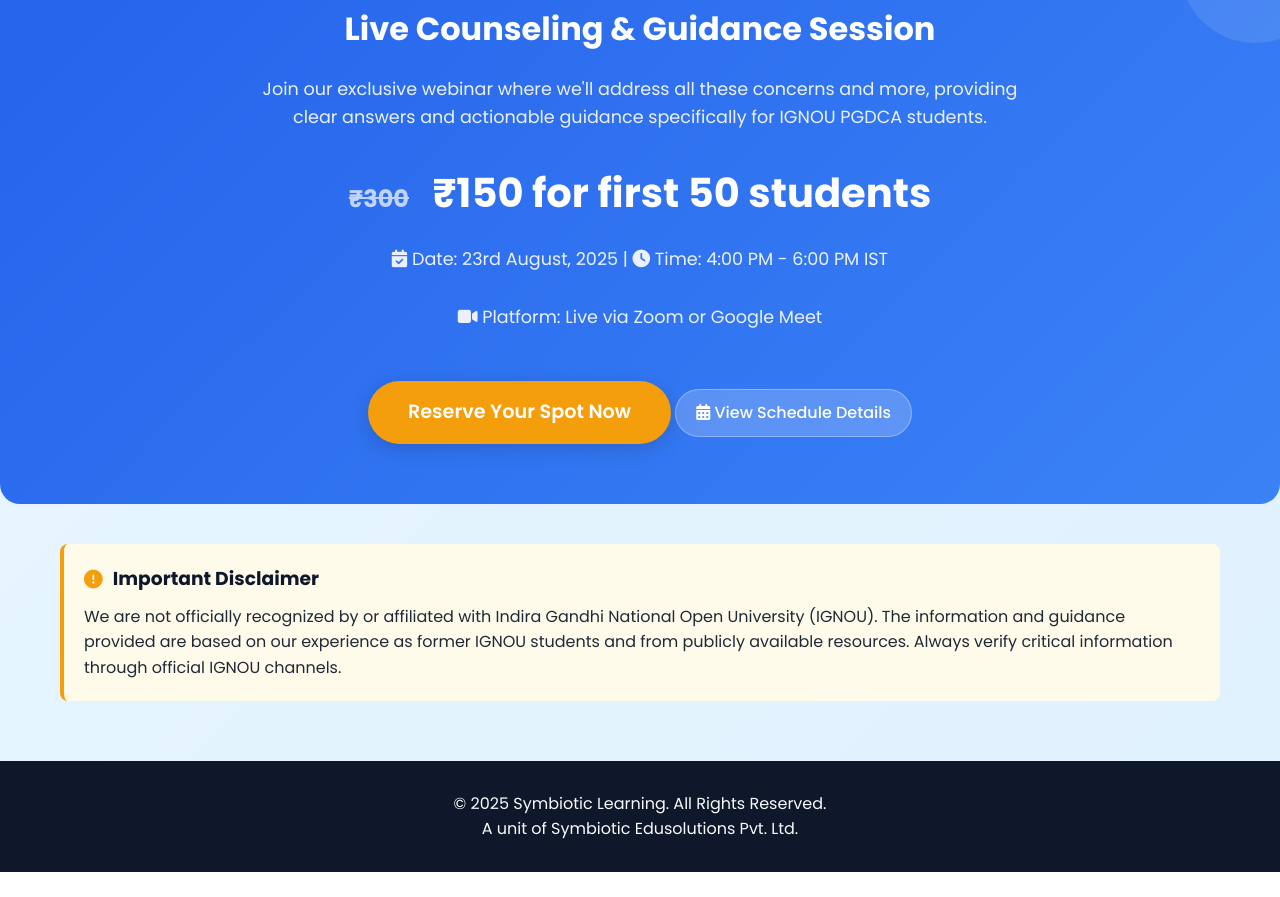
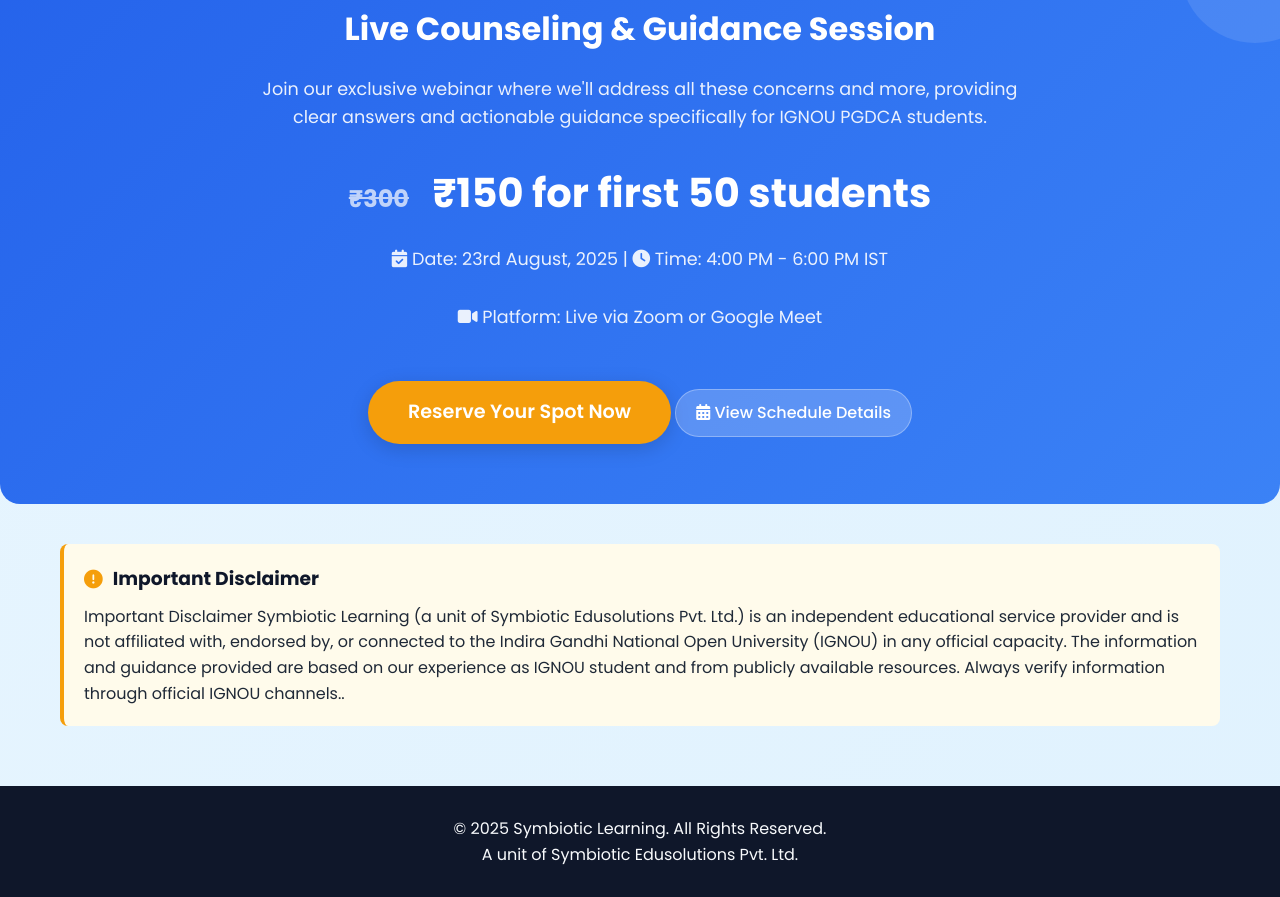
Before and after one commit to symbioticinstitute/IGNO, a plain HTML site: page index.html in a window 1280 px wide. Shown: the part 2750-3647 px from the top of the page. Before the commit the page ends 3622 px from the top, so only its background shows below. Drawn offline with Linux system fonts and the light colour scheme.

Commit message:
Update index.html

```diff
--- a/index.html
+++ b/index.html
@@ -783,7 +783,10 @@
     <div class="container">
         <div class="disclaimer">
             <h3><i class="fas fa-exclamation-circle"></i> Important Disclaimer</h3>
-            <p>We are not officially recognized by or affiliated with Indira Gandhi National Open University (IGNOU). The information and guidance provided are based on our experience as former IGNOU students and from publicly available resources. Always verify critical information through official IGNOU channels.</p>
+            <p>Important Disclaimer
+
+
+Symbiotic Learning (a unit of Symbiotic Edusolutions Pvt. Ltd.) is an independent educational service provider and is not affiliated with, endorsed by, or connected to the Indira Gandhi National Open University (IGNOU) in any official capacity. The information and guidance provided are based on our experience as IGNOU student and from publicly available resources. Always verify  information through official IGNOU channels..</p>
         </div>
     </div>
 
```
